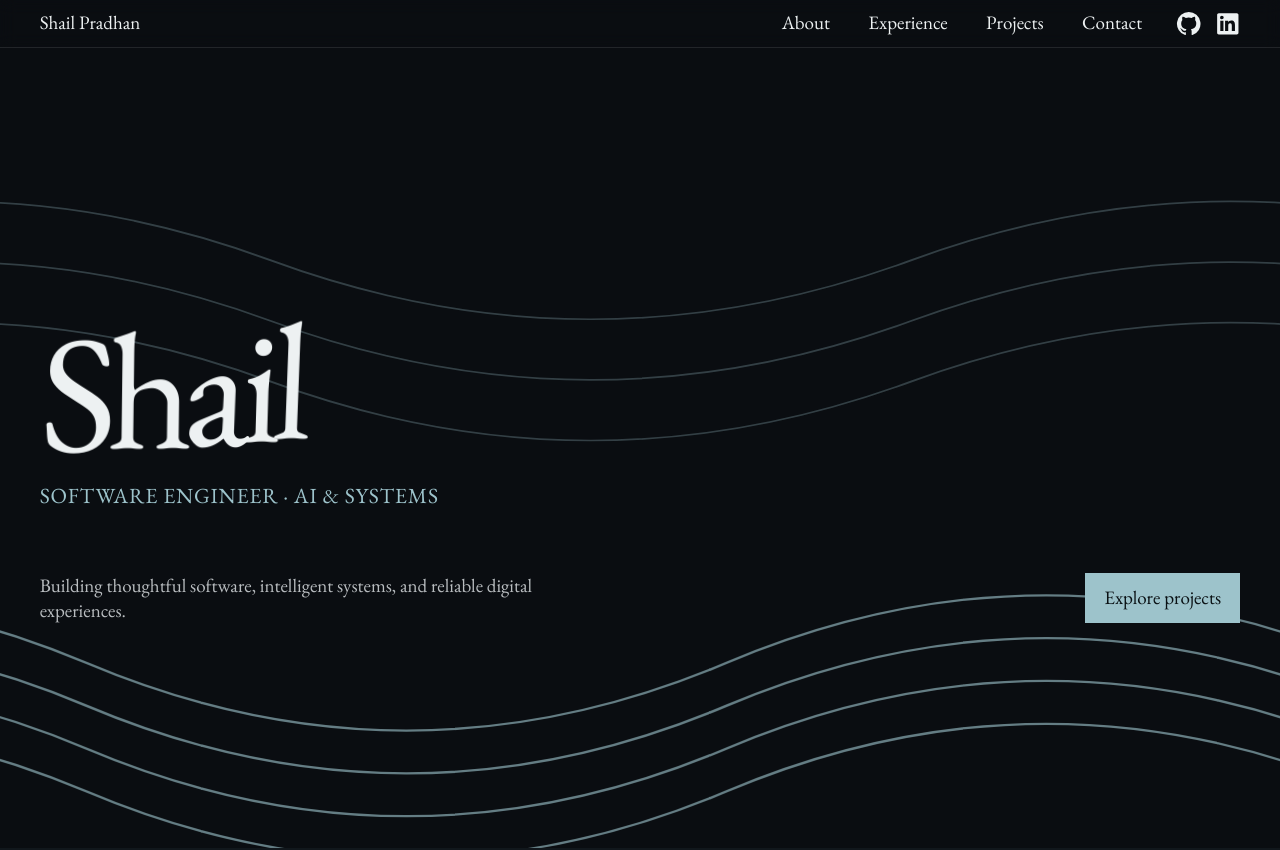
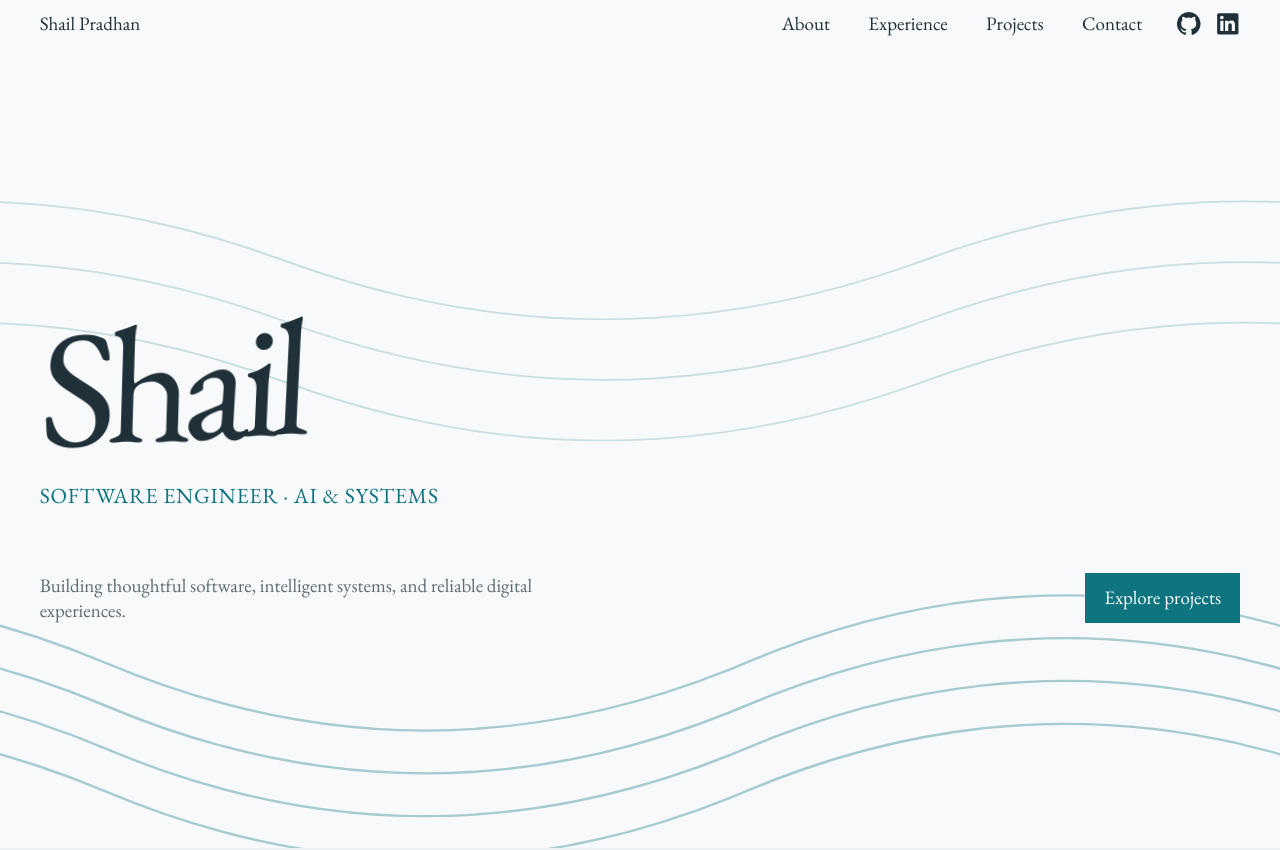
Before and after one commit to shailpradhan/profile-shail, a React (Vite) app: page / in a window 1280 px wide. Shown: the top 850 px of the page. Built offline with nearby package versions, Linux system fonts and the light colour scheme.

Commit message:
Remove selected projects and refine portfolio palette

```diff
--- a/src/App.css
+++ b/src/App.css
@@ -13,10 +13,7 @@
   min-height: 3rem;
   padding-inline: var(--margin);
 
-  background: rgb(255 255 255 / 0.0);        /* translucent */
-  -webkit-backdrop-filter: blur(8px);       /* Safari */
-  backdrop-filter: blur(8px);
-  border-bottom: 1px solid rgb(255 255 255 / 0.1);
+  background: var(--bg);
 }
 
 .header-actions {
@@ -99,7 +96,7 @@
   align-items: center;
   padding: 6rem var(--margin) 3rem;
   overflow: hidden;
-  background: #0a0d11;
+  background: var(--bg);
 }
 
 .hero-atmosphere {
@@ -121,18 +118,18 @@
 .hero-breeze {
   top: 20%;
   height: 31%;
-  stroke: #9dc3cb;
+  stroke: var(--accent);
   stroke-width: 1.25;
-  opacity: 0.28;
+  opacity: 0.2;
   animation: wind-drift 24s linear infinite;
 }
 
 .hero-waves {
   bottom: 2%;
   height: 31%;
-  stroke: #9dc3cb;
+  stroke: var(--accent);
   stroke-width: 2;
-  opacity: 0.62;
+  opacity: 0.35;
   animation: wave-drift 16s linear infinite;
 }
 
@@ -485,7 +482,7 @@
   grid-template-columns: 1.1fr 0.9fr;
   align-items: start;
   gap: clamp(2rem, 7vw, 9rem);
-  background: #11171c;
+  background: var(--surface);
 }
 
 .education-copy {
@@ -601,8 +598,14 @@
   justify-self: start;
   min-height: 3.2rem;
   padding: 0.65rem 1.15rem;
-  background: #1a2228;
-  color: #9da3a7;
+  background: var(--accent);
+  color: var(--accent-ink);
+  cursor: pointer;
+}
+
+.resume-button:disabled {
+  background: var(--surface-raised);
+  color: var(--muted);
   cursor: not-allowed;
 }
 
--- a/src/data/resumeContent.ts
+++ b/src/data/resumeContent.ts
@@ -8,7 +8,7 @@ export const resumeContent = {
       'Building thoughtful software, intelligent systems, and reliable digital experiences.',
     summary: [
       'I like building software that is simple, maintainable, and useful. My work and interests span software engineering, AI-powered applications, developer tooling, and machine learning.',
-      'I have explored projects in AI-assisted complaint resolution, field operations monitoring, and Nepali sign language gesture recognition.',
+      'I build and explore software across AI applications, developer tools, and machine learning.',
     ],
     emailPlaceholder: 'shail.pradhan@icloud.com',
     profiles: [
@@ -68,26 +68,6 @@ export const resumeContent = {
   },
   projects: [
     {
-      title: 'AI-Powered Complaint Resolution System Prototype',
-      category: 'AI / Public Services',
-      period: 'May 2025',
-      repository: undefined,
-      description:
-        'A prototype for automating public complaint resolution and routing cases to the appropriate departments using context engineering, retrieval-augmented generation (RAG), and generative AI.',
-      technologies: ['Context engineering', 'RAG', 'Generative AI'],
-      repositoryNote: 'Project description from LinkedIn; a public code repository was not listed.',
-    },
-    {
-      title: 'Digitised Monitoring System for Field Raids & Seizures',
-      category: 'Hackathon / Field Operations',
-      period: 'May 2025',
-      repository: undefined,
-      description:
-        'A hackathon project for the Sikkim Summit 2025 focused on digitising monitoring of field raids and seizures.',
-      technologies: [],
-      repositoryNote: 'Project details from LinkedIn; implementation and technologies were not specified.',
-    },
-    {
       title: 'Agent Evaluation & Observability Harness',
       category: 'AI Engineering / Developer Tools',
       period: undefined,
@@ -145,14 +125,14 @@ export const resumeContent = {
   },
   certifications: {
     items: [
-      'Cyber Risk & Regulatory Certificate — PwC Acceleration Center India (July 2025)',
-      'The Complete Full-Stack Web Development Bootcamp — Udemy (June 2025)',
-      'Developing AI Applications using Python and Flask — IBM (February 2025)',
+      'Cyber Risk & Regulatory Certificate, PwC Acceleration Center India (July 2025)',
+      'The Complete Full-Stack Web Development Bootcamp, Udemy (June 2025)',
+      'Developing AI Applications using Python and Flask, IBM (February 2025)',
       'HackerRank Skill Certificate: Problem Solving (Basic) (December 2024)',
       'HackerRank Skill Certificate: Python (Basic) (December 2024)',
-      'Programming in Python — Meta (November 2024)',
-      'AI ML for Geodata Analysis — Indian Space Research Organisation (ISRO) (August 2024)',
-      'Introduction to TensorFlow for Artificial Intelligence, Machine Learning and Deep Learning — DeepLearning.AI (May 2024)',
+      'Programming in Python, Meta (November 2024)',
+      'AI ML for Geodata Analysis, Indian Space Research Organisation (ISRO) (August 2024)',
+      'Introduction to TensorFlow for Artificial Intelligence, Machine Learning and Deep Learning, DeepLearning.AI (May 2024)',
     ],
     emptyMessage: 'No certifications have been provided yet.',
   },
--- a/src/index.css
+++ b/src/index.css
@@ -2,20 +2,20 @@
 
 :root {
   font-family: 'EB Garamond', Georgia, serif;
-  color: #edf1f2;
-  background: #0a0d11;
+  color: #1f3038;
+  background: #f7f9fa;
   font-synthesis: none;
   text-rendering: optimizeLegibility;
   -webkit-font-smoothing: antialiased;
   -moz-osx-font-smoothing: grayscale;
 
-  --bg: #0a0d11;
-  --surface: #11171c;
-  --surface-raised: #182127;
-  --ink: #edf1f2;
-  --muted: #b9bdc0;
-  --accent: #9dc3cb;
-  --accent-ink: #0a1114;
+  --bg: #f7f9fa;
+  --surface: #ecf0f2;
+  --surface-raised: #dfe7ea;
+  --ink: #1f3038;
+  --muted: #5d6b72;
+  --accent: #0d7480;
+  --accent-ink: #ffffff;
   --margin: clamp(1.125rem, 3.1vw, 3.25rem);
   --body: 1.1875rem;
   --small: 0.9375rem;
```
